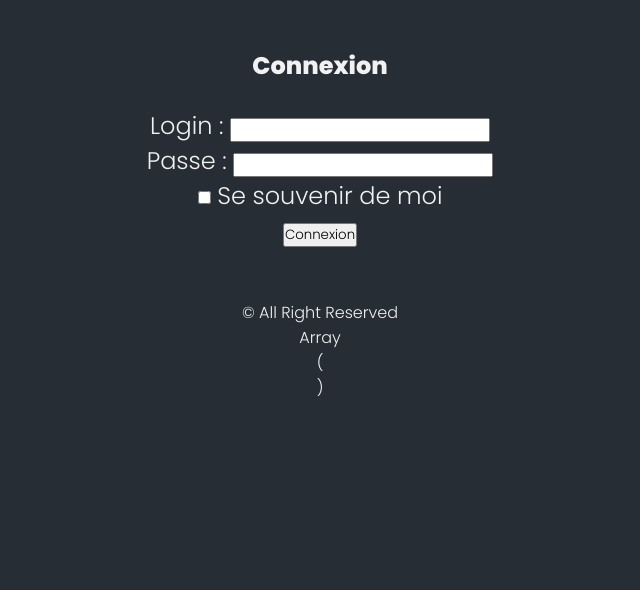
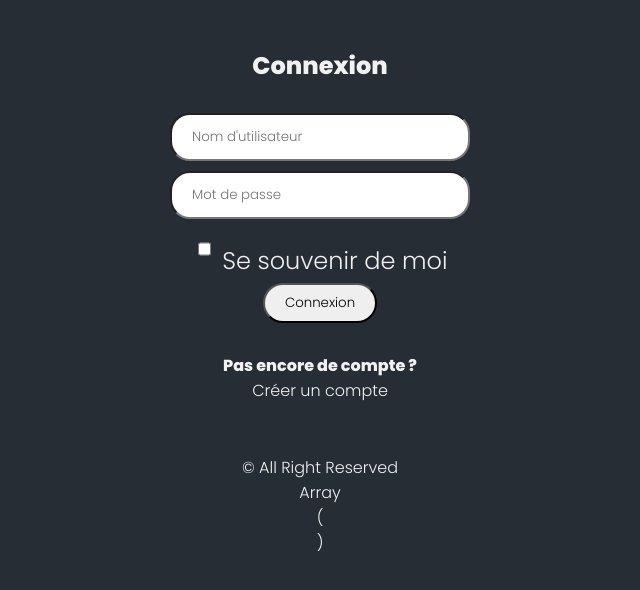
Before and after one commit to remidesnyder/Projet-Web, a PHP site: page /index.php?view=login in a window 1280 px wide. Shown: the part 80-670 px from the top of the page, without its empty margins (320-960 px from the left). Run offline with PHP 8.4, Linux system fonts and the light colour scheme.

Commit message:
Signup/Login
- Modifications in the login and signup pages
- Modifications of the CSS for those two

```diff
--- a/public/css/style.css
+++ b/public/css/style.css
@@ -825,19 +825,21 @@ section .home-content {
 }
 
 
-/*LOGIN*/
+/*SIGNUP ET LOGIN*/
 
-.login {
+.signup, .login {
     text-align: center;
     font-size: 24px;
 }
 
-
-/*SIGNUP*/
-
-.signup {
-    text-align: center;
-    font-size: 24px;
+.signup input, .login input {
+    border-radius: 20px;
+    height: 40px;
+    margin: 5px;
+    padding-left: 20px;
+    padding-right: 20px;
+    padding-top: 2px;
+    padding-bottom: 2px;
 }
 
 
@@ -873,3 +875,9 @@ section .home-content {
 .profile main {
     margin-left: 1.5rem;
 }
+
+.comptePasCompte{
+    text-align: center;
+    font-size: 16px;
+    justify-content: center;
+}
--- a/templates/login.php
+++ b/templates/login.php
@@ -21,13 +21,18 @@ if ($checked = valider("remember", "COOKIE")) $checked = "checked";
 <br />
 <div id="formLogin" class="login">
 <form action="controleur.php" method="GET">
-<label for="login"> Login : </label><input type="text" id="login" name="login" value="<?php echo $login;?>" /><br />
-<label for="passe">Passe : </label><input type="password" id="passe" name="passe" value="<?php echo $passe;?>" /><br />
+<input type="text" id="login" name="login" placeholder="Nom d'utilisateur" value="<?php echo $login;?>" /><br />
+<input type="password" id="passe" name="passe" placeholder="Mot de passe" value="<?php echo $passe;?>" /><br />
 <input type="checkbox" <?php echo $checked;?> name="remember" id="remember" value="ok"/> <label for="remember"> Se souvenir de moi</label><br />
 
 <input type="submit" name="action" value="Connexion" />
 </form>
 </div>
+<br />
+<div class="comptePasCompte">
+	<h4>Pas encore de compte ?</h4>
+	<a href="index.php?view=signup">Créer un compte</a>
+</div>
 
 
 </section>
```
Also changed, not shown: templates/signup.php (+8 -2 lines).
